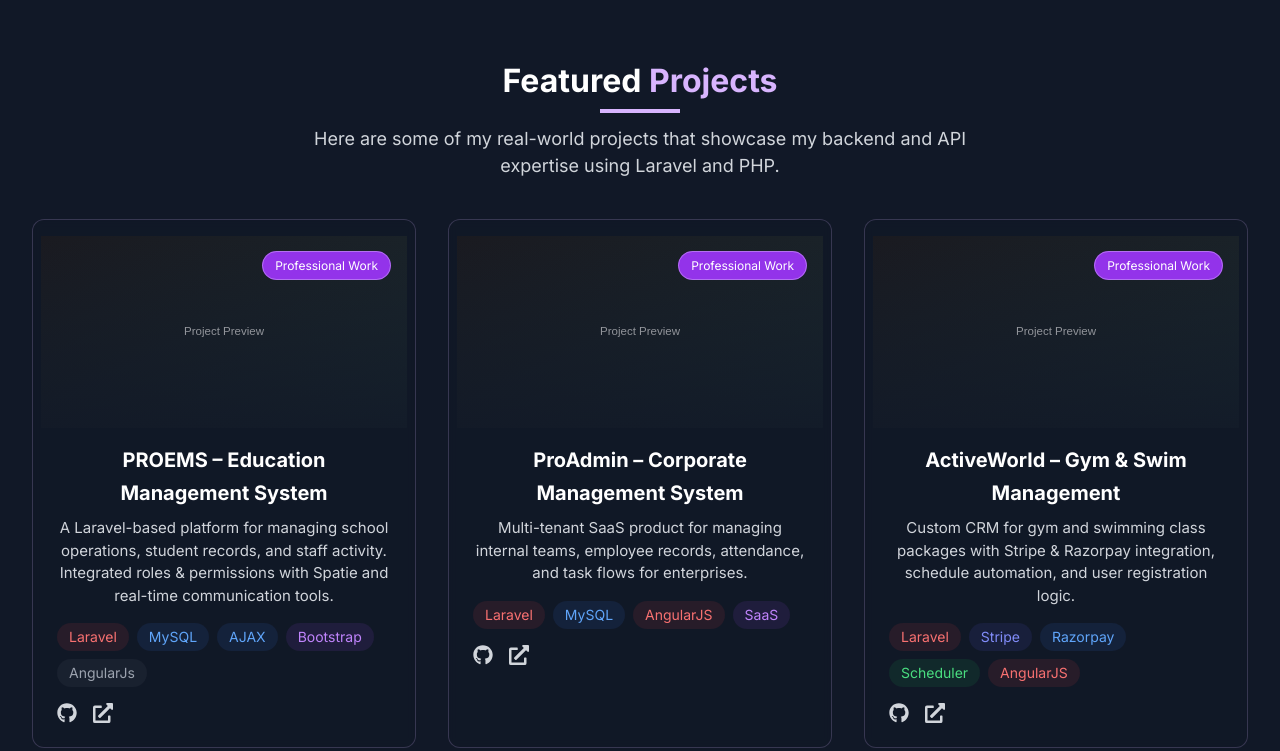
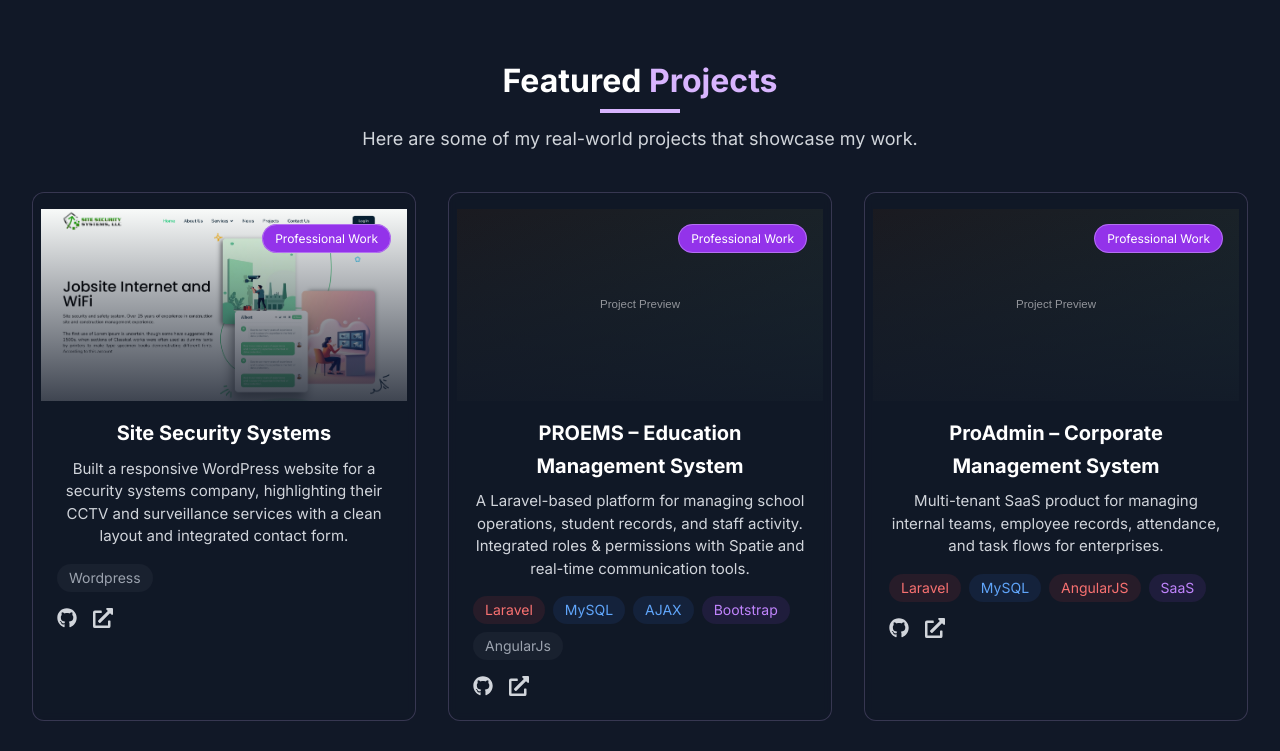
Before and after one commit to bmchauhan/my-portfolio, a React (Vite) app: page / in a window 1280 px wide. Shown: the part 1680-2431 px from the top of the page. Built offline with nearby package versions, Linux system fonts and the light colour scheme.

Commit message:
new project added

```diff
--- a/src/components/Footer.jsx
+++ b/src/components/Footer.jsx
@@ -3,7 +3,7 @@ const Footer = () => {
     return (
       <footer className="bg-primary text-white py-6">
         <div className="max-w-7xl mx-auto text-center">
-          <p>&copy; 2025 Bhavesh.dev. All rights reserved.</p>
+          <p>&copy; 2025 Bhavesh Chauhan. All rights reserved.</p>
         </div>
       </footer>
     );
--- a/src/components/Projects.jsx
+++ b/src/components/Projects.jsx
@@ -1,6 +1,7 @@
 import React from 'react';
 import { FaGithub, FaExternalLinkAlt } from 'react-icons/fa';
 import imdbCloneImage from "../assets/imdb-clone-image.png";
+import siteSecuritySystemImage from "../assets/site-security-system.png";
 import Section from './common/Section';
 import SectionTitle from './common/SectionTitle';
 import Card from './common/Card';
@@ -11,6 +12,15 @@
 
 const Projects = () => {
   const projects = [
+    {
+      title: "Site Security Systems",
+      description: "Built a responsive WordPress website for a security systems company, highlighting their CCTV and surveillance services with a clean layout and integrated contact form.",
+      image: siteSecuritySystemImage,
+      tags: ["Wordpress"],
+      github: "#",
+      live: "https://sitesecuritysystems.com",
+      isProfessional: true
+    },
     {
       title: "PROEMS – Education Management System",
       description: "A Laravel-based platform for managing school operations, student records, and staff activity. Integrated roles & permissions with Spatie and real-time communication tools.",
@@ -102,7 +112,7 @@ const Projects = () => {
       <SectionTitle
         title="Featured Projects"
         accent="Projects"
-        subtitle="Here are some of my real-world projects that showcase my backend and API expertise using Laravel and PHP."
+        subtitle="Here are some of my real-world projects that showcase my work."
       >
         <p className={`${FONT_SIZES.small.sm} ${TEXT_COLORS.secondary} italic mt-4`}>
           Note: Projects marked as "Professional Work" were developed during my professional tenure with various companies.
```
Also changed, not shown: src/assets/site-security-system.png (added).
